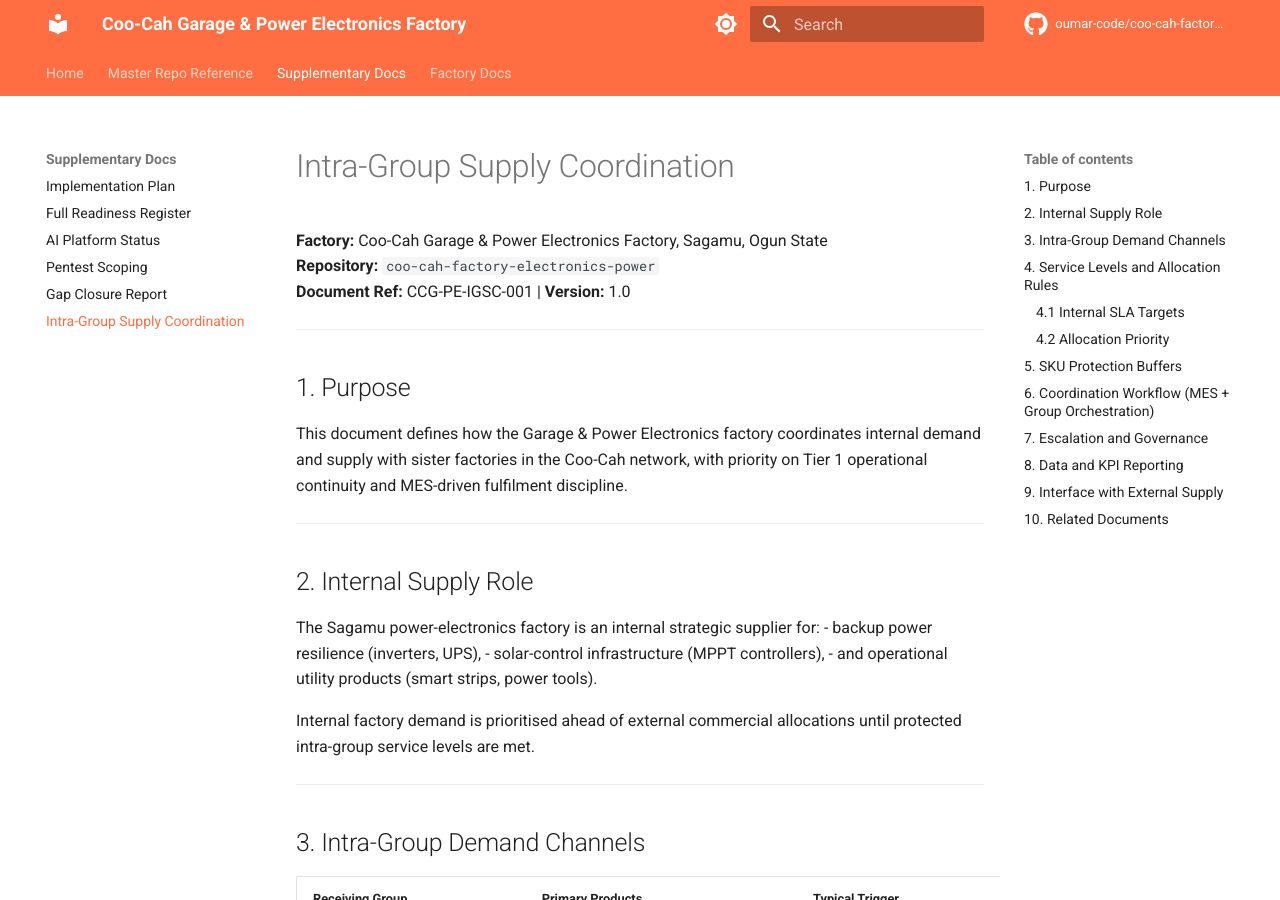
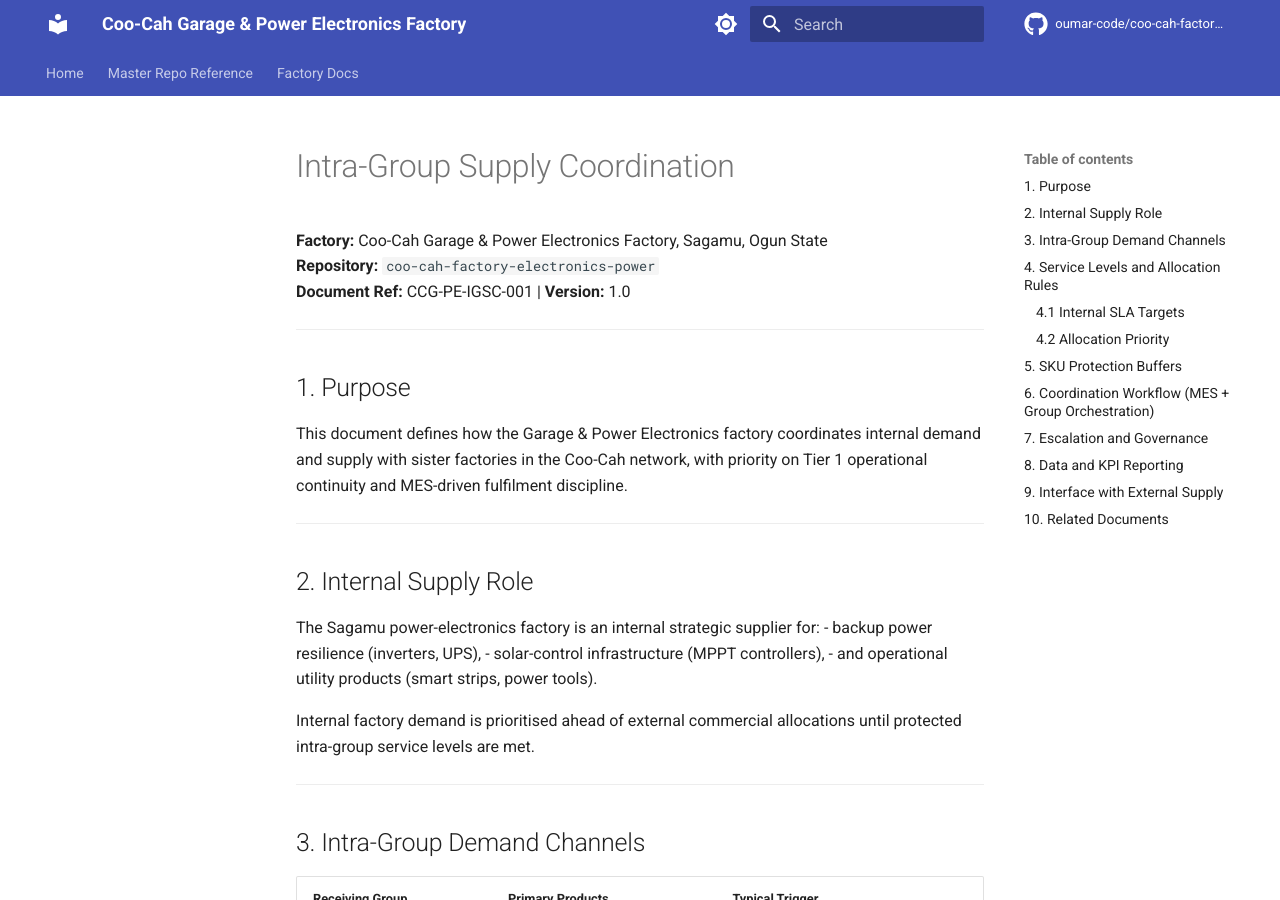
Before and after one commit to oumar-code/coo-cah-factory-electronics-power, an MkDocs documentation site: the page built from docs/intragroup-supply-coordination.md, in a window 1280 px wide and 900 px high. Built offline with MkDocs 1.6.1 and Material for MkDocs 9.7.7, drawn with Linux system fonts in a browser that asks for light colours; comment, search, counter and statistics services are not loaded.

Commit message:
blueprint-sync: update mkdocs.yml (template v1.0 alignment)

```diff
--- a/mkdocs.yml
+++ b/mkdocs.yml
@@ -1,24 +1,27 @@
 site_name: Coo-Cah Garage & Power Electronics Factory
 site_description: >
-  Tier 1 Critical Infrastructure — Blueprint, operational docs & AI-integration specs for the
-  Coo-Cah Garage & Power Electronics Factory (Sagamu, Ogun State, Nigeria).
+  Blueprint, operational docs & AI-integration specifications for the Coo-Cah Garage &
+  Power Electronics Factory (Sagamu Industrial Estate, Ogun State, Nigeria). Tier 1 Critical
+  Infrastructure — Coo-Cah Technologies Holdings.
+site_author: Coo-Cah Technologies Holdings
 site_url: https://oumar-code.github.io/coo-cah-factory-electronics-power/
+
+repo_name: oumar-code/coo-cah-factory-electronics-power
 repo_url: https://github.com/oumar-code/coo-cah-factory-electronics-power
-repo_name: oumar-code/coo-cah-factory-electronics-power
 edit_uri: edit/main/docs/
 
 theme:
   name: material
   palette:
     - scheme: default
-      primary: deep-orange
-      accent: amber
+      primary: indigo
+      accent: indigo
       toggle:
         icon: material/brightness-7
         name: Switch to dark mode
     - scheme: slate
-      primary: deep-orange
-      accent: amber
+      primary: indigo
+      accent: indigo
       toggle:
         icon: material/brightness-4
         name: Switch to light mode
@@ -27,8 +30,8 @@ theme:
     - navigation.sections
     - navigation.expand
     - navigation.top
+    - search.suggest
     - search.highlight
-    - search.suggest
     - content.code.copy
     - content.tabs.link
   icon:
@@ -36,8 +39,7 @@ theme:
 
 plugins:
   - search
-  - mermaid2:
-      javascript: javascripts/mermaid-loader.mjs
+  - mermaid2
 
 markdown_extensions:
   - admonition
@@ -64,13 +66,6 @@ markdown_extensions:
 nav:
   - Home: index.md
   - Master Repo Reference: master-repo-ref.md
-  - Supplementary Docs:
-    - Implementation Plan: implementation-plan.md
-    - Full Readiness Register: readiness-register.md
-    - AI Platform Status: ai-platform-status.md
-    - Pentest Scoping: pentest-scoping.md
-    - Gap Closure Report: gap-closure-report.md
-    - Intra-Group Supply Coordination: intragroup-supply-coordination.md
   - Factory Docs:
     - Machinery & Equipment: machinery.md
     - Energy Profile: energy-profile.md
@@ -81,10 +76,6 @@ nav:
     - CapEx / OpEx: capex-opex.md
     - Digital Twin: digital-twin.md
     - MES Integration: mes-integration.md
-    - Sensor Registry: sensor-map.md
-    - BIM:
-      - Zone Boundaries: bim/zone-boundaries.md
-      - Asset Anchors: bim/asset-anchors.md
 
 extra:
   social:
@@ -92,9 +83,6 @@ extra:
       link: https://github.com/oumar-code/Coo-Kah-Doks
       name: Master Repository — Coo-Kah-Doks
 
-extra_css:
-  - stylesheets/extra.css
-
 copyright: >
   © 2025 Coo-Cah Technologies Holdings. All rights reserved. |
   Part of the Coo-Cah Manufacturing Ecosystem.
```
